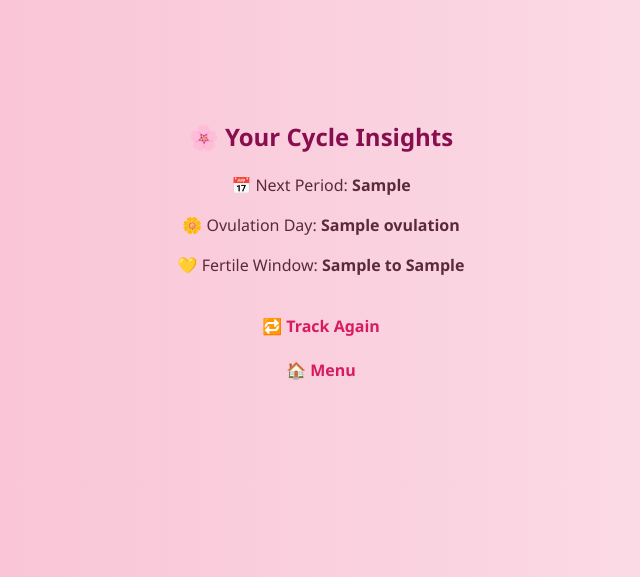
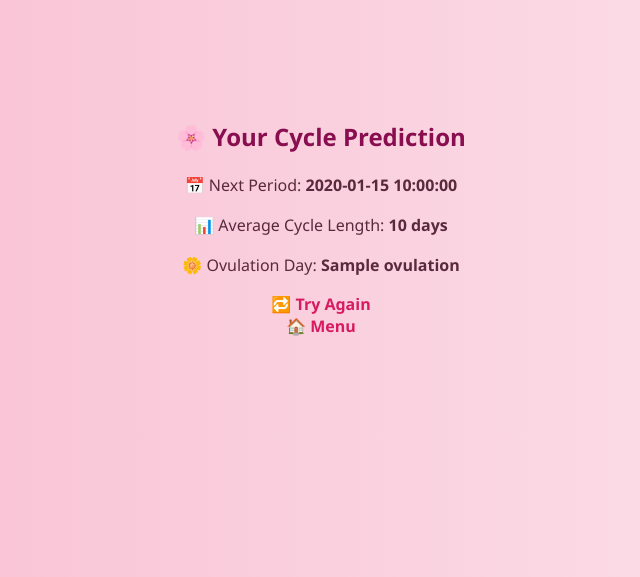
Before and after one commit to Rishika655/NARIBANDHU_health_assistant, a Flask app: template Templates/tracker_result.html in a window 1280 px wide. Shown: the top 577 px of the page, without its empty margins (319-959 px from the left). Run offline with Flask 3, Linux system fonts and the light colour scheme; the template is opened without the code that fills it: most values are stand-ins (such as "Sample title", 1, 10 or a date in 2020).

Commit message:
cycle tracker added

```diff
--- a/Templates/tracker_result.html
+++ b/Templates/tracker_result.html
@@ -8,15 +8,16 @@
 
 <div class="container">
 
-    <h2>🌸 Your Cycle Insights</h2>
+    <h2>🌸 Your Cycle Prediction</h2>
 
-    <p>📅 Next Period: <b>{{ next_period }}</b></p>
+    <p>📅 Next Period: <b>{{ next_date }}</b></p>
+    <p>📊 Average Cycle Length: <b>{{ avg_cycle }} days</b></p>
     <p>🌼 Ovulation Day: <b>{{ ovulation }}</b></p>
-    <p>💛 Fertile Window: <b>{{ fertile_start }} to {{ fertile_end }}</b></p>
 
+    <a href="/cycle">🔁 Try Again</a>
     <br>
 
-    <a href="/tracker">🔁 Track Again</a><br><br>
+
     <a href="/menu">🏠 Menu</a>
 
 </div>
--- a/app.py
+++ b/app.py
@@ -85,29 +85,37 @@ def pcos():
 
 
 ## cycle tracker
-@app.route('/tracker', methods=['GET'])
-def tracker_page():
-    return render_template('tracker.html')
+from datetime import datetime, timedelta
 
-@app.route('/tracker', methods=['POST'])
-def tracker():
-    last_period = request.form['last_period']
-    cycle_length = int(request.form['cycle'])
+@app.route('/cycle', methods=['GET', 'POST'])
+def cycle():
+    if request.method == 'POST':
 
-    last_date = datetime.strptime(last_period, "%Y-%m-%d")
+        d1 = datetime.strptime(request.form['date1'], "%Y-%m-%d")
+        d2 = datetime.strptime(request.form['date2'], "%Y-%m-%d")
+        d3 = datetime.strptime(request.form['date3'], "%Y-%m-%d")
 
-    next_period = last_date + timedelta(days=cycle_length)
-    ovulation = next_period - timedelta(days=14)
-    fertile_start = ovulation - timedelta(days=2)
-    fertile_end = ovulation + timedelta(days=2)
+        # Calculate cycle lengths
+        cycle1 = (d2 - d1).days
+        cycle2 = (d3 - d2).days
 
-    return render_template(
-        'tracker_result.html',
-        next_period=next_period.date(),
-        ovulation=ovulation.date(),
-        fertile_start=fertile_start.date(),
-        fertile_end=fertile_end.date()
-    )
+        avg_cycle = (cycle1 + cycle2) // 2
+
+        # Predict next period
+        next_date = d3 + timedelta(days=avg_cycle)
+
+        # Ovulation (approx)
+        ovulation = next_date - timedelta(days=14)
+
+        return render_template(
+            'cycle_result.html',
+            next_date=next_date.date(),
+            avg_cycle=avg_cycle,
+            ovulation=ovulation.date()
+        )
+
+    return render_template('cycle.html')
+
 
 ## chatbot route
 import random
```
Also changed, not shown: Templates/cycle.html (added, +33 -0 lines), Templates/tracker.html (deleted, +0 -31 lines).
